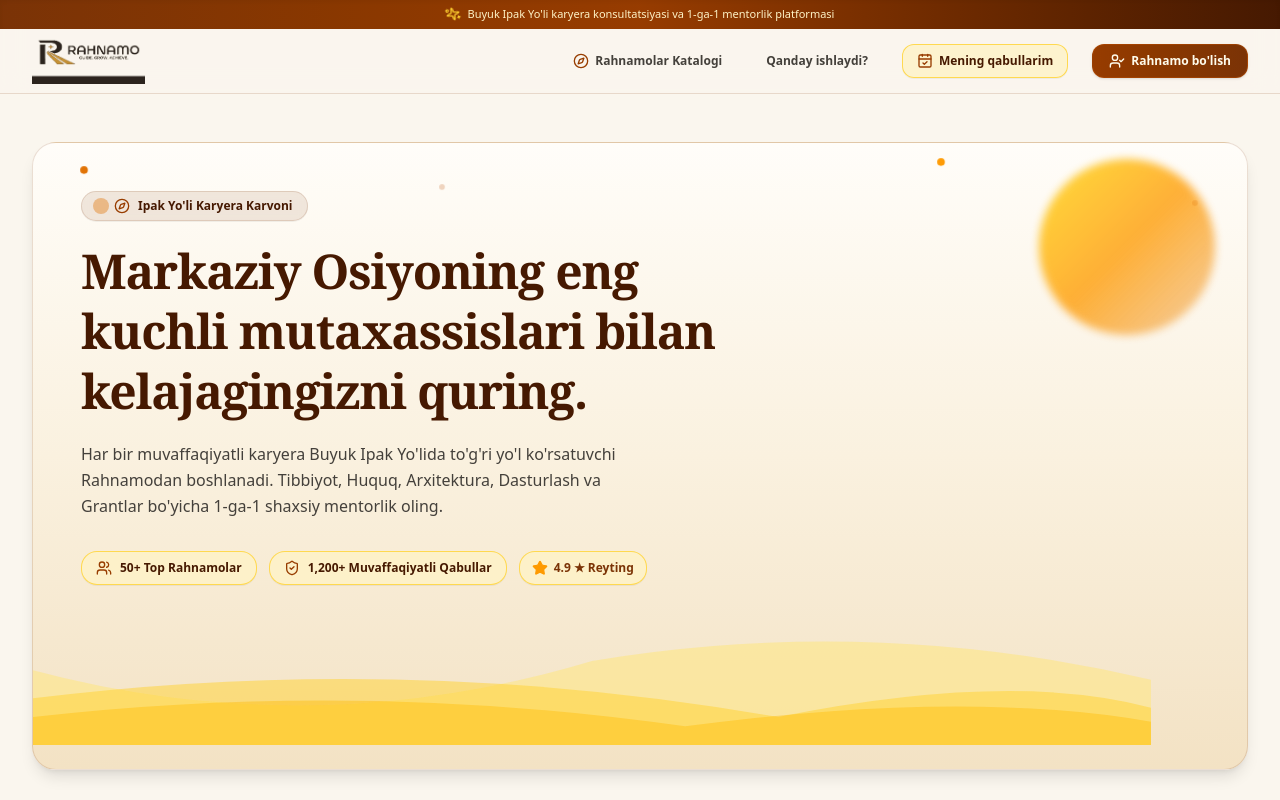
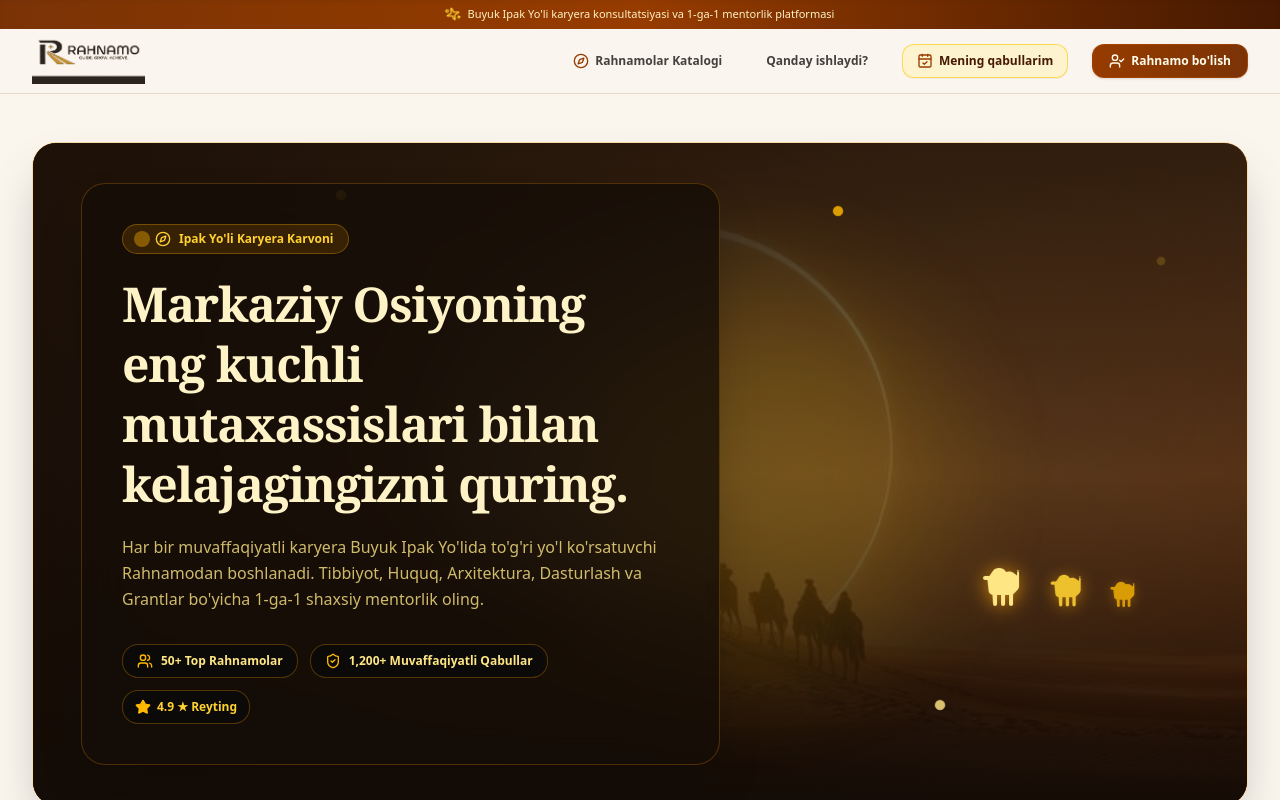
Before and after one commit to diyorislomov/rahnamo, a Next.js app: page / in a window 1280 px wide. Shown: the top 800 px of the page. Built offline with nearby package versions, Linux system fonts and the light colour scheme.

Commit message:
feat: cinematic Solar Ring Eclipse Hero animation with glowing corona flare, golden dust particles, and walking caravan silhouettes

```diff
--- a/src/components/DesertCaravan.tsx
+++ b/src/components/DesertCaravan.tsx
@@ -1,83 +1,88 @@
 'use client';
 
 import React from 'react';
-import { Compass, Star, ShieldCheck, Users } from 'lucide-react';
+import { Compass, Star, ShieldCheck, Users, Sun } from 'lucide-react';
+import { CamelIcon } from '@/components/Icons';
 
 export default function DesertCaravan() {
   return (
-    <div className="relative w-full overflow-hidden rounded-3xl bg-gradient-to-b from-[#FFFDF9] via-[#FAF1DF] to-[#F3E2C4] border border-amber-900/15 shadow-lg p-6 sm:p-12 my-6 select-none group">
+    <div className="relative w-full overflow-hidden rounded-3xl border border-amber-500/30 shadow-2xl my-6 text-amber-50 group selection:bg-amber-500/30 min-h-[480px] flex items-center">
 
-      {/* ☀️ Glowing Warm Silk Road Desert Sun */}
-      <div className="absolute top-4 right-8 w-28 h-28 sm:w-44 sm:h-44 rounded-full bg-gradient-to-br from-amber-300 via-amber-500 to-amber-600/40 opacity-80 blur-xs animate-pulse pointer-events-none" />
+      {/* 🌅 Photo-Realistic Solar Ring Eclipse Desert Background */}
+      <img
+        src="/desert-solar-ring-eclipse.jpg"
+        alt="Cinematic Solar Ring Eclipse Desert Caravan"
+        className="absolute inset-0 w-full h-full object-cover object-center filter brightness-95 contrast-105 transform scale-105 group-hover:scale-110 transition-transform duration-1000"
+      />
 
-      {/* ✨ Twinkling Desert Stars & Ambient Sparkles Overlay */}
-      <div className="absolute inset-0 overflow-hidden pointer-events-none">
-        <div className="absolute top-6 left-12 w-1.5 h-1.5 rounded-full bg-amber-600 animate-twinkle-fast" />
-        <div className="absolute top-10 left-1/3 w-2 h-2 rounded-full bg-amber-700 animate-twinkle-slow" />
-        <div className="absolute top-4 right-1/4 w-1.5 h-1.5 rounded-full bg-amber-500 animate-twinkle-fast" />
-        <div className="absolute top-14 right-12 w-2 h-2 rounded-full bg-amber-600 animate-twinkle-slow" />
+      {/* Warm Golden Haze & Vignette Gradient Overlays */}
+      <div className="absolute inset-0 bg-gradient-to-r from-[#170E08]/95 via-[#23150B]/80 to-[#1A0E06]/40" />
+      <div className="absolute inset-0 bg-gradient-to-t from-[#140C06] via-transparent to-[#1E1107]/60" />
+
+      {/* 🌟 Pulsing Golden Solar Ring Eclipse Flare in Center-Right Sky */}
+      <div className="absolute top-1/2 right-1/4 -translate-y-1/2 w-64 h-64 sm:w-96 sm:h-96 rounded-full bg-amber-400/20 blur-3xl pointer-events-none animate-pulse" />
+
+      {/* ✨ Floating Golden Sandstorm Dust Particles Overlay */}
+      <div className="absolute inset-0 overflow-hidden pointer-events-none opacity-85">
+        <div className="absolute top-12 left-1/4 w-2 h-2 rounded-full bg-amber-300 animate-twinkle-fast" />
+        <div className="absolute top-24 left-1/3 w-2.5 h-2.5 rounded-full bg-amber-200 animate-twinkle-slow" />
+        <div className="absolute top-16 right-1/3 w-2 h-2 rounded-full bg-amber-400 animate-twinkle-fast" />
+        <div className="absolute top-28 right-20 w-3 h-3 rounded-full bg-amber-300 animate-twinkle-slow" />
+        <div className="absolute bottom-24 right-1/4 w-2 h-2 rounded-full bg-amber-200 animate-twinkle-fast" />
       </div>
 
-      {/* Hero Copy Content & Value Chips */}
-      <div className="relative z-10 max-w-2xl space-y-5 text-left">
-        <div className="inline-flex items-center gap-2 px-3.5 py-1.5 rounded-full bg-amber-900/10 border border-amber-900/15 text-amber-950 text-xs font-extrabold backdrop-blur-xs shadow-2xs">
-          <span className="w-2.5 h-2.5 rounded-full bg-amber-600 animate-ping" />
-          <Compass className="w-4 h-4 text-amber-800" />
+      <div className="relative z-10 w-full max-w-7xl mx-auto px-6 sm:px-12 py-10 grid grid-cols-1 lg:grid-cols-12 gap-8 items-center">
+
+        {/* Left Column: Warm Dark Amber Glassmorphism Content Card */}
+        <div className="lg:col-span-7 bg-[#140D07]/80 backdrop-blur-xl border border-amber-500/25 p-6 sm:p-10 rounded-3xl shadow-2xl space-y-5 text-left">
+          <div className="inline-flex items-center gap-2 px-3.5 py-1.5 rounded-full bg-amber-500/15 border border-amber-400/30 text-amber-300 text-xs font-extrabold backdrop-blur-md shadow-xs">
+            <span className="w-2.5 h-2.5 rounded-full bg-amber-400 animate-ping" />
+            <Compass className="w-4 h-4 text-amber-300" />
             <span>Ipak Yo'li Karyera Karvoni</span>
           </div>
 
-        <h1 className="font-serif font-black text-3xl sm:text-5xl text-amber-950 leading-tight tracking-tight">
+          <h1 className="font-serif font-black text-3xl sm:text-5xl text-amber-100 leading-tight tracking-tight">
             Markaziy Osiyoning eng kuchli mutaxassislari bilan kelajagingizni quring.
           </h1>
 
-        <p className="text-xs sm:text-base text-stone-700 leading-relaxed font-sans max-w-xl">
+          <p className="text-xs sm:text-base text-amber-200/80 leading-relaxed font-sans max-w-xl">
             Har bir muvaffaqiyatli karyera Buyuk Ipak Yo'lida to'g'ri yo'l ko'rsatuvchi Rahnamodan boshlanadi. Tibbiyot, Huquq, Arxitektura, Dasturlash va Grantlar bo'yicha 1-ga-1 shaxsiy mentorlik oling.
           </p>
 
           {/* Value Stats Pills */}
           <div className="pt-3 flex flex-wrap items-center gap-3 text-xs font-bold font-sans">
-          <div className="flex items-center gap-2 bg-amber-100/80 border border-amber-300/80 px-3.5 py-2 rounded-2xl text-amber-950 shadow-2xs">
-            <Users className="w-4 h-4 text-amber-800" />
+            <div className="flex items-center gap-2 bg-stone-950/80 border border-amber-500/30 px-3.5 py-2 rounded-2xl backdrop-blur-md text-amber-200">
+              <Users className="w-4 h-4 text-amber-400" />
               <span>50+ Top Rahnamolar</span>
             </div>
-          <div className="flex items-center gap-2 bg-amber-100/80 border border-amber-300/80 px-3.5 py-2 rounded-2xl text-amber-950 shadow-2xs">
-            <ShieldCheck className="w-4 h-4 text-amber-800" />
+            <div className="flex items-center gap-2 bg-stone-950/80 border border-amber-500/30 px-3.5 py-2 rounded-2xl backdrop-blur-md text-amber-200">
+              <ShieldCheck className="w-4 h-4 text-amber-400" />
               <span>1,200+ Muvaffaqiyatli Qabullar</span>
             </div>
-          <div className="flex items-center gap-1.5 bg-amber-100/80 border border-amber-300/80 px-3 py-2 rounded-2xl text-amber-900 shadow-2xs">
-            <Star className="w-4 h-4 text-amber-500 fill-amber-500" />
+            <div className="flex items-center gap-1.5 bg-stone-950/80 border border-amber-500/30 px-3 py-2 rounded-2xl backdrop-blur-md text-amber-300">
+              <Star className="w-4 h-4 text-amber-400 fill-amber-400" />
               <span>4.9 ★ Reyting</span>
             </div>
           </div>
         </div>
 
-      {/* 🌊 3-Layer Parallax Desert Sand Dunes Base */}
-      <div className="relative mt-8 sm:mt-12 h-20 sm:h-28 w-full -mb-6 -mx-6 sm:-mx-12">
-        <svg
-          className="absolute bottom-0 left-0 w-full h-full text-amber-200/60"
-          viewBox="0 0 1200 120"
-          preserveAspectRatio="none"
-        >
-          <path fill="currentColor" d="M0,40 Q300,120 600,30 Q900,-20 1200,50 L1200,120 L0,120 Z" />
-        </svg>
-
-        <svg
-          className="absolute bottom-0 left-0 w-full h-full text-amber-300/50"
-          viewBox="0 0 1200 120"
-          preserveAspectRatio="none"
-        >
-          <path fill="currentColor" d="M0,70 Q400,20 800,90 Q1050,40 1200,80 L1200,120 L0,120 Z" />
-        </svg>
-
-        <svg
-          className="absolute bottom-0 left-0 w-full h-full text-amber-400/40"
-          viewBox="0 0 1200 120"
-          preserveAspectRatio="none"
-        >
-          <path fill="currentColor" d="M0,90 Q350,50 700,100 Q1000,60 1200,95 L1200,120 L0,120 Z" />
-        </svg>
+        {/* Right Column: Animated Horizon Journey Overlay */}
+        <div className="lg:col-span-5 flex items-end justify-center relative h-64 sm:h-80 pointer-events-none">
+          {/* Caravan Journey Motion Silhouette on Dunes */}
+          <div className="absolute bottom-6 right-6 sm:right-16 flex items-end gap-3 sm:gap-5 animate-caravan z-20">
+            <div className="flex flex-col items-center animate-camel-bob">
+              <CamelIcon className="w-9 h-9 sm:w-12 sm:h-12 text-amber-200 fill-current drop-shadow-[0_2px_10px_rgba(245,158,11,0.8)]" />
+            </div>
+            <div className="flex flex-col items-center animate-camel-bob [animation-delay:0.4s]">
+              <CamelIcon className="w-7 h-7 sm:w-10 sm:h-10 text-amber-300 fill-current opacity-90 drop-shadow-[0_2px_8px_rgba(245,158,11,0.6)]" />
+            </div>
+            <div className="flex flex-col items-center animate-camel-bob [animation-delay:0.8s]">
+              <CamelIcon className="w-6 h-6 sm:w-8 sm:h-8 text-amber-400 fill-current opacity-80 drop-shadow-[0_2px_6px_rgba(245,158,11,0.4)]" />
+            </div>
+          </div>
         </div>
 
       </div>
+    </div>
   );
 }
```
Also changed, not shown: public/desert-solar-ring-eclipse.jpg (added). Lines whose indentation alone changed are shown as unchanged.
